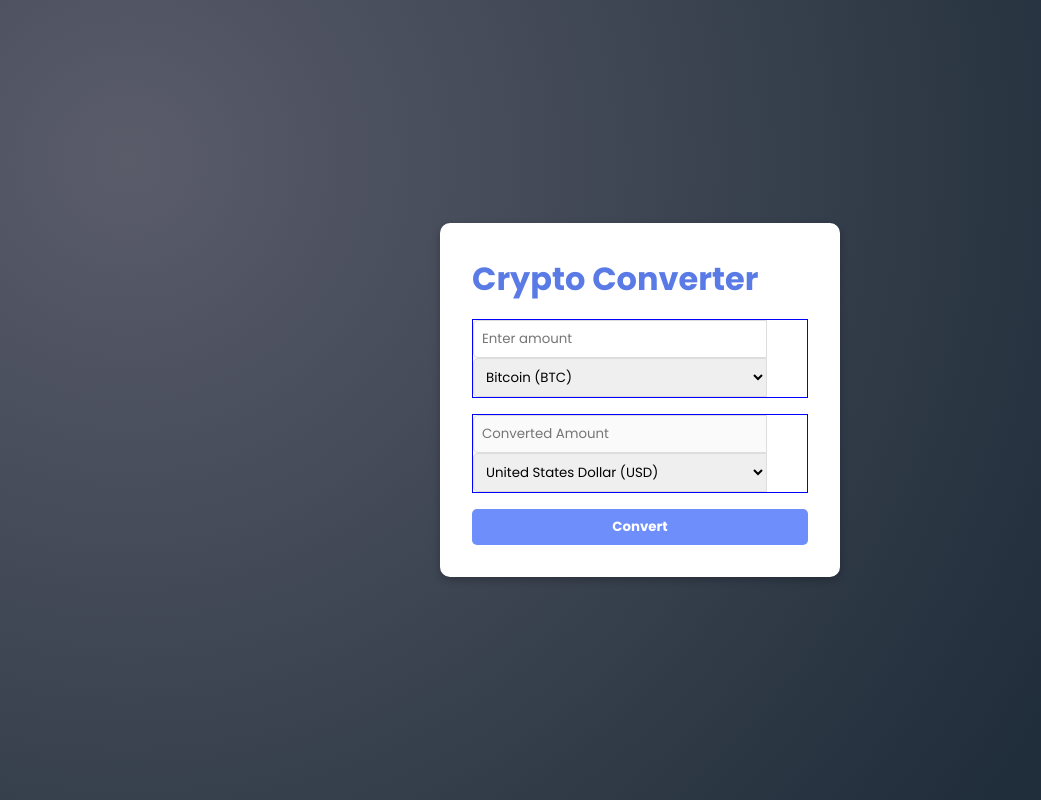
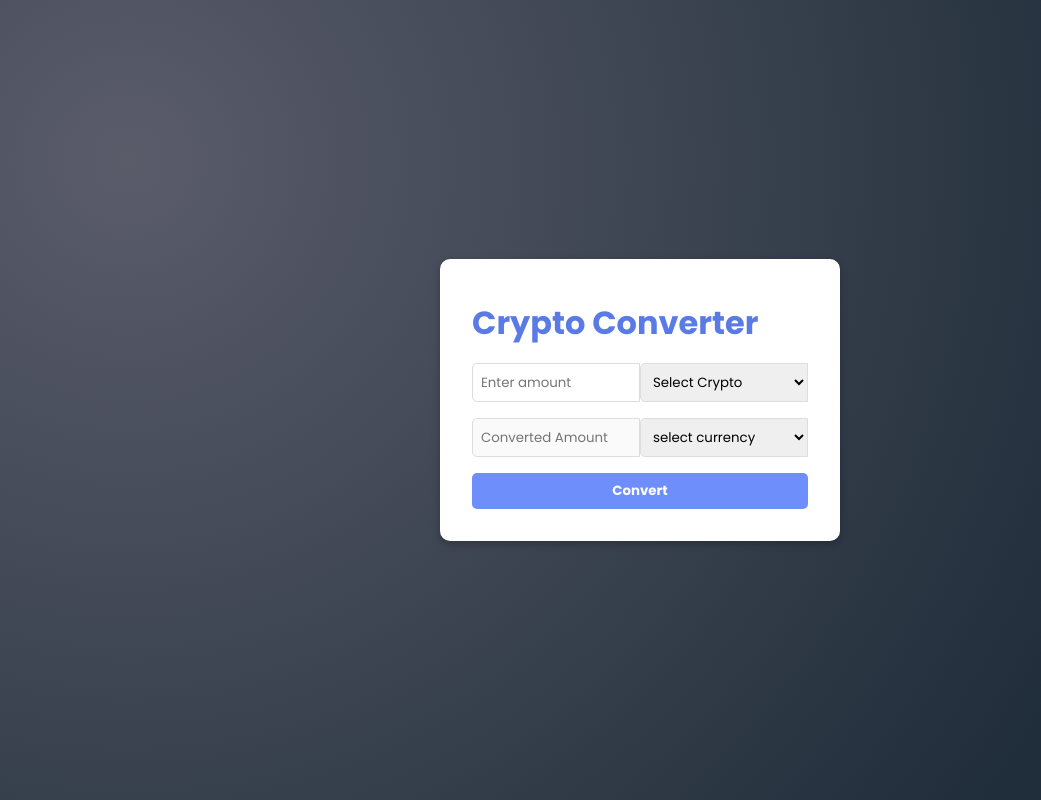
Before and after one commit to okobi45/crypto_converter, a plain HTML site: page index.html in a window 1280 px wide. Shown: the whole page, without its empty margins (0-1041 px from the left). Drawn offline with Linux system fonts and the light colour scheme.

Commit message:
Updated the whole layout

```diff
--- a/index.html
+++ b/index.html
@@ -19,15 +19,12 @@
         <div class="input-group">
             <input type="number" id="amount" placeholder="Enter amount">
             <select id="crypto">
+                <option value="0">Select Crypto </option>
                 <option value="BTC">Bitcoin (BTC)</option>
                 <option value="ETH">Ethereum (ETH)</option>
-                <option value="BNB">Binance Coin (BNB)</option>
                 <option value="USDT">Tether (USDT)</option>
                 <option value="XRP">XRP (XRP)</option>
-                <option value="ADA">Cardano (ADA)</option>
                 <option value="DOGE">Dogecoin (DOGE)</option>
-                <option value="TRX">TRON (TRX)</option>
-                <option value="TON">Toncoin (TON)</option>
                 <option value="SOL">Solana (SOL)</option>
                 <option value="DOT">Polkadot (DOT)</option>
                 <option value="MATIC">Polygon (MATIC)</option>
@@ -37,15 +34,7 @@
                 <option value="LINK">Chainlink (LINK)</option>
                 <option value="UNI">Uniswap (UNI)</option>
                 <option value="BCH">Bitcoin Cash (BCH)</option>
-                <option value="XLM">Stellar (XLM)</option>
-                <option value="APE">ApeCoin (APE)</option>
-                <option value="HBAR">Hedera (HBAR)</option>
-                <option value="ICP">Internet Computer (ICP)</option>
-                <option value="VET">VeChain (VET)</option>
-                <option value="FIL">Filecoin (FIL)</option>
-                <option value="NEAR">NEAR Protocol (NEAR)</option>
                 <option value="LDO">Lido DAO (LDO)</option>
-                <option value="OKB">OKB (OKB)</option>
                 <option value="QNT">Quant (QNT)</option>
                 <option value="GRT">The Graph (GRT)</option>
                 <option value="AAVE">Aave (AAVE)</option>
@@ -77,6 +66,7 @@
         <div class="input-group">
             <input type="number" id="convertedAmount" placeholder="Converted Amount" disabled>
             <select id="fiat">
+                <option value="">select currency</option>
                 <option value="USD">United States Dollar (USD)</option>
                 <option value="EUR">Euro (EUR)</option>
                 <option value="GBP">British Pound (GBP)</option>
--- a/style.css
+++ b/style.css
@@ -2,7 +2,7 @@
     margin: 0;
     padding: 0;
     box-sizing: border-box;
-    font-family: "poppins", sans-serif;
+    font-family: "Poppins", sans-serif;
 }
 
 body {
@@ -13,8 +13,7 @@ body {
     justify-content: center;
     align-items: center;
     height: 100vh;
-    background-image: radial-gradient(circle farthest-corner at 10% 20%,
-            rgba(90, 92, 106, 1)0%, rgba(32, 45, 58, 1)81.3%);
+    background-image: radial-gradient(circle farthest-corner at 10% 20%, rgba(90, 92, 106, 1) 0%, rgba(32, 45, 58, 1) 81.3%);
 }
 
 .alt-container {
@@ -29,14 +28,17 @@ body {
 
 .alt-container h1 {
     margin-bottom: 1rem;
+    padding-top: 0.5rem;
 }
 
 .input-group {
-    border: 1px solid blue;
+    display: flex;
     margin-bottom: 1rem;
+    border: none;
 }
 
-input[type="number"] {
+input[type="number"],
+select {
     width: calc(100% - 40px);
     padding: 0.5rem;
     border-radius: 5px 0 0 5px;
@@ -44,12 +46,10 @@ input[type="number"] {
     outline: none;
 }
 
-select {
-    width: calc(100% - 40px);
-    padding: 0.5rem;
-    border-radius: 5px 0 0 5px;
-    border: 1px solid #ddd;
-    outline: none;
+input[type="number"]:focus,
+select:focus {
+    border-color: #5a7be6;
+    box-shadow: 0 0 5px rgba(90, 123, 230, 0.2);
 }
 
 button {
@@ -72,7 +72,17 @@ button:hover {
     margin-right: 0.5rem;
 }
 
+#loading {
+    display: flex;
+    align-items: center;
+    justify-content: center;
+    margin-top: 1rem;
+    font-size: 1rem;
+    color: #5a7be6;
+}
+
 .result {
     margin-top: 1rem;
     font-size: 1.2rem;
+    color: #5a7be6;
 }
```
